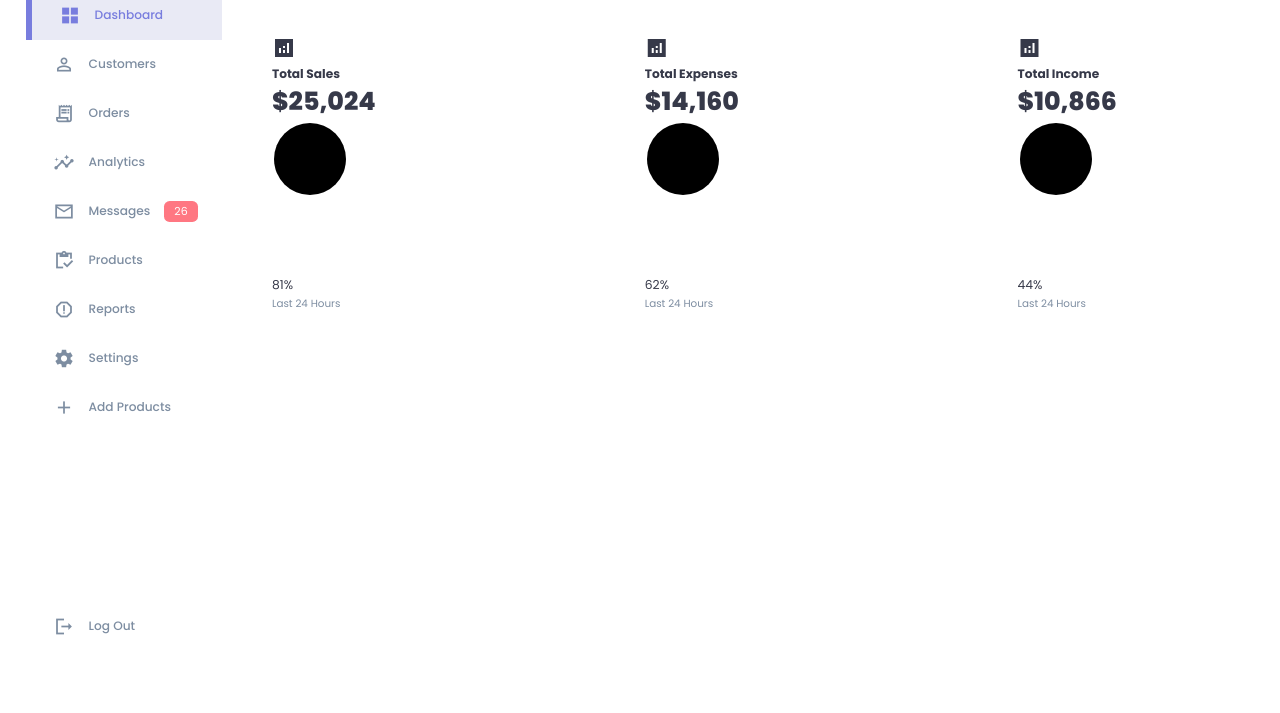
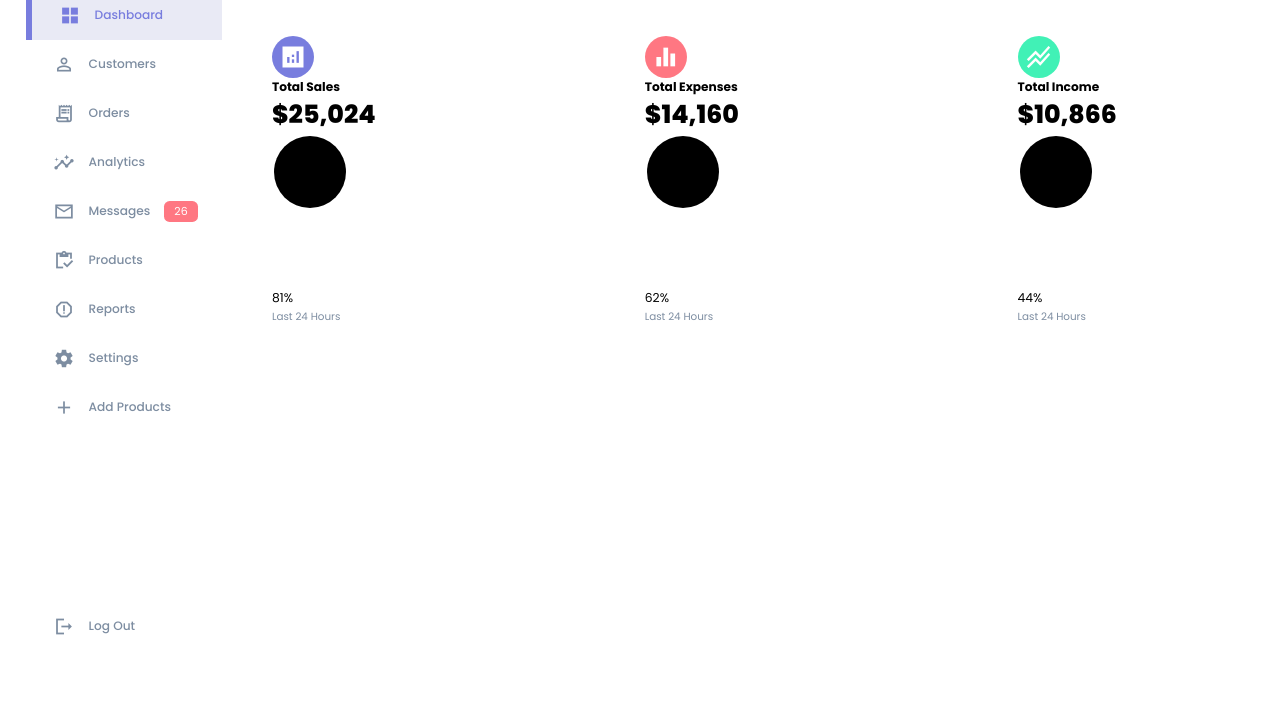
Before and after one commit to MOBx02/Dashboard, a plain HTML site: page index.html in a window 1280 px wide. Shown: the part 87-800 px from the top of the page. Drawn offline with Linux system fonts and the light colour scheme.

```diff
--- a/index.html
+++ b/index.html
@@ -113,12 +113,12 @@
                                     <p>81%</p>
                                 </div>
                             </div>
+                        </div>
                         <small class="text-muted">Last 24 Hours</small>
-                    </div>
                 </div>
 
                 <div class="expenses">
-                <span class= "material-icons-sharp">analytics</span>
+                    <span class= "material-icons-sharp">equalizer</span>
                     <div class="middle">
                         <div class="left">
                             <h3>Total Expenses</h3>
@@ -137,7 +137,7 @@
                 </div>
 
                     <div class="income">
-                        <span class= "material-icons-sharp">analytics</span>
+                            <span class= "material-icons-sharp">stacked_line_chart</span>
                             <div class="middle">
                                 <div class="left">
                                     <h3>Total Income</h3>
@@ -154,9 +154,6 @@
                             </div>
                             <small class="text-muted">Last 24 Hours</small>
                     </div>
-
-
-
         </div>
 
 
--- a/style.css
+++ b/style.css
@@ -2,8 +2,8 @@
 
     :root {
         --color-primary: #787DDE;
-        --color-danger: #ff7782;
-        --color-success: #41f1b6;
+        --color-danger: #FF7782;
+        --color-success: #41F1B6;
         --color-warning: #ffbb55;
         --color-white: #fff;
         --color-info-dark: #7d8da1;
@@ -45,7 +45,7 @@ body{
     user-select: none;
     background: var(--color-background);
     overflow-x: hidden;
-    color: var(--color-dark);
+
     }
 
 a{
@@ -228,4 +228,25 @@ main .insights > div {
     border-radius: var(--card-border-radius);
     margin-top: 1rem;
     box-shadow: var(--box-shadow);
+    transition: all 300ms ease;
 }
+
+main .insights > div:hover{
+    box-shadow: none;
+}
+
+main .insights > div span {
+    background: var(--color-primary);
+    padding: 0.5rem;
+    border-radius: 50%;
+    color: var(--color-white);
+    font-size: 2rem;
+}
+
+main .insights div.expenses span{
+    background: #FF7782;;
+}
+
+main .insights div.income span{
+    background: var(--color-success);
+}
```
Lines whose indentation alone changed are shown as unchanged.
